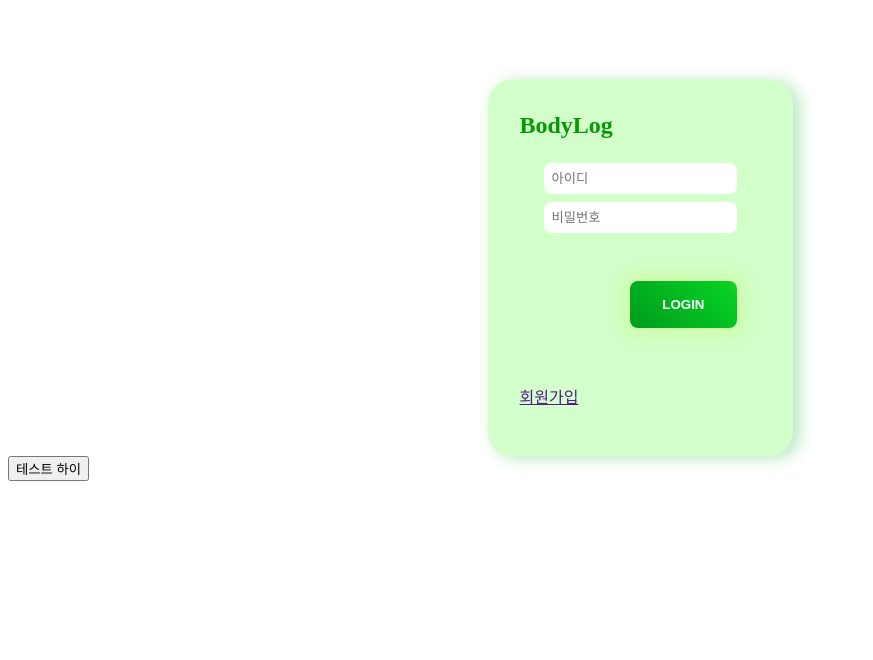
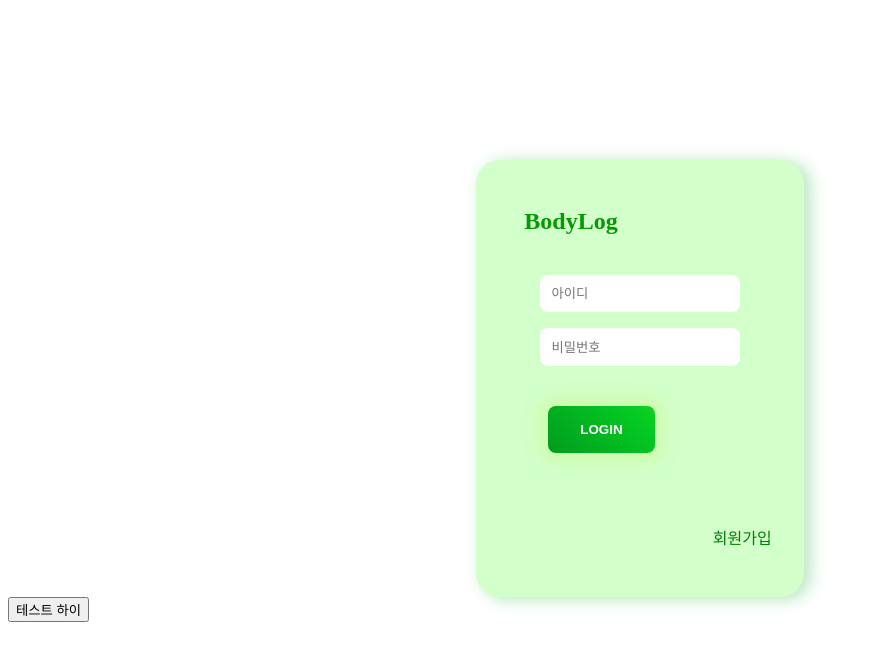
Before and after one commit to lgyn10/FLOG-FrontEnd, a Next.js app in the folder bodylog/: page / in a window 1280 px wide. Shown: the top 660 px of the page, without its empty margins (0-873 px from the left). Built offline with nearby package versions, Linux system fonts and the light colour scheme.

Commit message:
env: merge 이슈 확인 및 해결

```diff
--- a/bodylog/src/pages/Login.tsx
+++ b/bodylog/src/pages/Login.tsx
@@ -5,6 +5,12 @@ import { ChangeEvent, FormEvent, useState } from 'react';
 
 function Login() {
   const router = useRouter();
+
+  const onMain = () => {
+    router.push({
+      pathname: '/mypage',
+    });
+  };
 
   const [id, setId] = useState<string>('');
   const [password, setPassword] = useState<string>('');
@@ -28,20 +34,22 @@ function Login() {
           <StyledLoginBox>
             <StyledTitle>BodyLog</StyledTitle>
             <form onSubmit={onSubmit}>
-              <StyledInputWrapper>
-                <StyledInput type='text' placeholder='아이디' onChange={onChangeId} maxLength={20} required />
-                <StyledInput type='password' placeholder='비밀번호' onChange={onChangePw} minLength={8} required />
-              </StyledInputWrapper>
-              {/* 메인페이지 이동*/}
-              <StyledBtnBox>
-                <StyledLoginBtn type='submit'>Login</StyledLoginBtn>
-              </StyledBtnBox>
+              <StyledCover>
+                <StyledInputWrapper>
+                  <StyledInput type='text' placeholder='아이디' onChange={onChangeId} maxLength={20} required />
+                  <StyledInput type='password' placeholder='비밀번호' onChange={onChangePw} minLength={8} required />
+                </StyledInputWrapper>
+                {/* 메인페이지 이동*/}
+                <StyledLoginBtn type='submit' onClick={onMain}>
+                  Login
+                </StyledLoginBtn>
+              </StyledCover>
             </form>
           </StyledLoginBox>
 
           {/* 회원가입 페이지 이동 */}
           <StyledLink href=''>
-            <StyledP>회원가입</StyledP>
+            <p>회원가입</p>
           </StyledLink>
         </StyledContent>
       </StyledContainer>
@@ -52,7 +60,7 @@ function Login() {
 export default Login;
 
 const StyledContainer = styled.div`
-  margin-top: 5rem;
+  margin-top: 10rem;
   display: flex;
   justify-content: center;
   gap: 5rem;
@@ -68,29 +76,32 @@ const StyledContent = styled.div`
   background-color: #d2ffca;
 `;
 
-const StyledLoginBox = styled.div``;
+const StyledLoginBox = styled.div`
+  padding: 1rem;
+`;
 
 const StyledTitle = styled.div`
+  margin-bottom: 1.5rem;
   font-size: 1.5rem;
   font-weight: bold;
   color: #059a05;
 `;
 
+const StyledCover = styled.div`
+  flex-direction: row;
+`;
+
 const StyledInputWrapper = styled.div`
-  margin: 1.5rem;
+  padding: 1rem;
   display: flex;
   flex-direction: column;
-  gap: 0.5rem;
+  gap: 1rem;
 `;
 
 const StyledInput = styled.input`
-  padding: 0.5rem;
+  padding: 0.7rem;
   border: none;
   border-radius: 0.5rem;
-`;
-
-const StyledBtnBox = styled.div`
-  float: right;
 `;
 
 const StyledLoginBtn = styled.button`
@@ -111,18 +122,19 @@ const StyledLoginBtn = styled.button`
   user-select: none;
   -webkit-user-select: none;
   touch-action: manipulation;
-
   &:hover {
     background-position: right center;
     /* change the direction of the change here */
     color: #fff;
     text-decoration: none;
   }
-
   &:active {
     transform: scale(0.95);
   }
 `;
 
-const StyledLink = styled(Link)``;
-const StyledP = styled.p``;
+const StyledLink = styled(Link)`
+  text-align: right;
+  color: green;
+  text-decoration: none;
+`;
--- a/bodylog/src/pages/index.tsx
+++ b/bodylog/src/pages/index.tsx
@@ -1,5 +1,4 @@
 import Login from './Login';
-import Link from 'next/link';
 import router from 'next/router';
 
 function Home() {
```
Also changed, not shown: bodylog/src/pages/mypage.tsx (added, +17 -0 lines).
